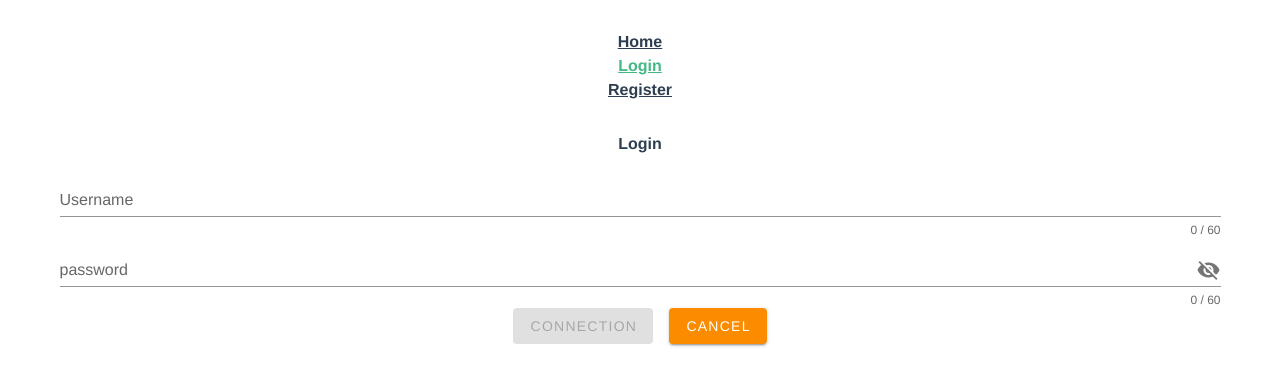
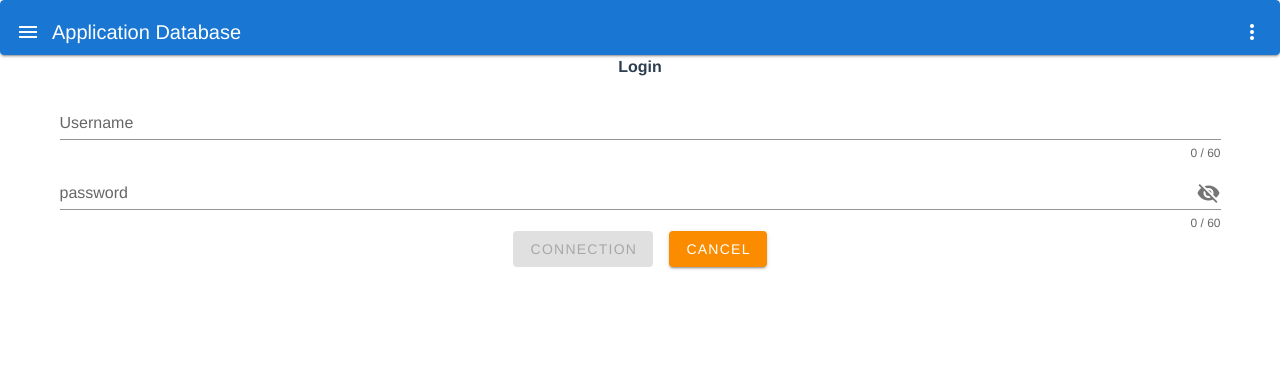
Before and after one commit to FGouyonExcilys/cdb-front, a Vue app in the folder formationVue/base-project-vuejs-master/: page /#/login in a window 1280 px wide. Shown: the top 386 px of the page. Built offline with nearby package versions, Linux system fonts and the light colour scheme.

Commit message:
header WIP

```diff
--- a/formationVue/base-project-vuejs-master/src/App.vue
+++ b/formationVue/base-project-vuejs-master/src/App.vue
@@ -1,28 +1,122 @@
 <template>
   <v-app class="app">
-    <div id="nav">
-      <router-link to="/">Home</router-link>
-      <div v-if=!isLogged><router-link to="/login" >Login</router-link></div>
+    <v-card class="overflow-hidden">
+      <v-app-bar
+        absolute
+        color="primary"
+        dark
+        elevate-on-scroll
+        scroll-target="#scrolling-techniques-7"
+      >
+        <v-menu transition="slide-x-transition"
+        bottom
+        right>
+              <template v-slot:activator="{ on, attrs }">
+                <v-btn
+                  dark
+                  icon
+                  v-bind="attrs"
+                  v-on="on"
+                >
+                  <v-app-bar-nav-icon></v-app-bar-nav-icon>
+                </v-btn>
+              </template>
+                 <div v-if=isLogged>
+              <v-list>
+               <v-list-items>
+
+        <v-list-item-title><router-link to="/">Home</router-link></v-list-item-title>
+
+
+
+       <v-list-item-title><router-link to="/computers">Computers</router-link></v-list-item-title>
+      <v-list-item-title><router-link to="/companies">Companies</router-link></v-list-item-title>
+      <v-list-item-title><router-link to="/addComputer">Add Computer</router-link></v-list-item-title>
+      <v-list-item-title><router-link to="/editComputer">Edit Computer</router-link></v-list-item-title>
+    </v-list-items>
+
+
+              </v-list>
+              </div>
+            </v-menu>
+
+
+        <v-toolbar-title>Application Database</v-toolbar-title>
+
+        <v-spacer></v-spacer>
+
+
+
+        <v-menu transition="slide-x-transition"
+        bottom
+        right>
+        <template v-slot:activator="{ on, attrs }">
+                <v-btn
+                  dark
+                  icon
+                  v-bind="attrs"
+                  v-on="on"
+                >
+                  <v-btn icon>
+          <v-icon>mdi-dots-vertical</v-icon>
+        </v-btn>
+                </v-btn>
+              </template>
+
+              <v-list>
+                <!--<v-list-item
+                  v-for="(item, i) in itemsConnection"
+                  :key="i"
+                  @click=""
+                >
+                  <v-list-item-title><router-link to="/">{{ item.title }}</router-link> </v-list-item-title>
+                </v-list-item>-->
+    <v-list-items>
+
+      <div v-if=!isLogged><v-list-item-title><router-link to="/login" >Login</router-link></v-list-item-title></div>
       <div v-else>
-         <router-link to="/login">Logout</router-link> |
-      <router-link to="/about">About</router-link> |
-      <router-link to="/computers">Dashboard</router-link> |
-      <router-link to="/companies">Companies</router-link> |
-      <router-link to="/addComputer">Add Computer</router-link> |
-      <router-link to="/editComputer">Edit Computer</router-link> |
+        <v-list-item-title><router-link to="/">Home</router-link></v-list-item-title>
+         <v-list-item-title><router-link to="/login">Logout</router-link></v-list-item-title>
         </div>
 
-       <router-link to="/register">Register</router-link>
-    </div>
+       <v-list-item-title><router-link to="/register">Register</router-link></v-list-item-title>
+    </v-list-items>
+</v-list>
+          </v-menu>
+
+      </v-app-bar>
+      <v-sheet
+        id="scrolling-techniques-7"
+        class="overflow-y-auto"
+        max-height="55"
+      >
+        <v-container style="height: 1500px;">
+
+        </v-container>
+      </v-sheet>
+    </v-card>
+
+
+
     <router-view />
+    <Header/>
   </v-app>
 </template>
 
 <script>
 export default {
-
   data: vm => ({
         isLogged: false,
+        itemsPages: [
+          { title: 'Computers' },
+          { title: 'Companies' },
+          {title: 'Home'},
+        ],
+        itemsConnection: [
+          { title: 'Register' },
+          { title: 'Login' },
+          { title: 'Logout' },
+        ],
 
   }),
   beforeUpdate: function() {
--- a/formationVue/base-project-vuejs-master/src/Header.vue
+++ b/formationVue/base-project-vuejs-master/src/Header.vue
@@ -12,7 +12,7 @@
 
 			<a href="${pageContext.request.contextPath}/logout"
 				style="color: white"><i class="fa fa-sign-out"
-				style="font-size: 24px; color: #de4e4e" aria-hidden="true"></i>Logout</a>
+				style="font-size: 24px; color: #de4e4e" aria-hidden="true"></i>LogAAAAAAAAAAAAAAAAAAAAAAAAAAAAAAAAAAAAAAAAAAAAAAAAAout</a>
 			</div>
 
 			<div align="right">
```
